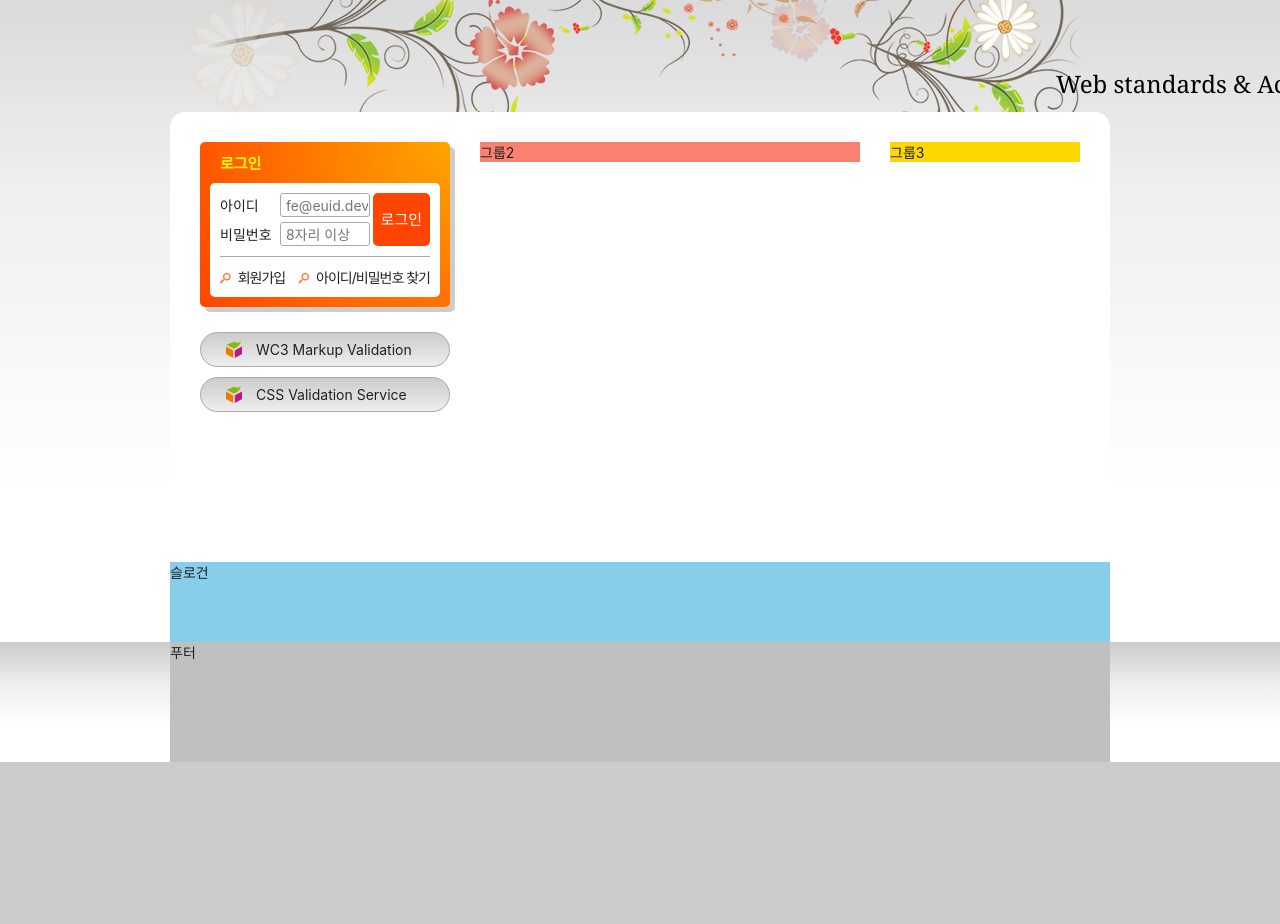
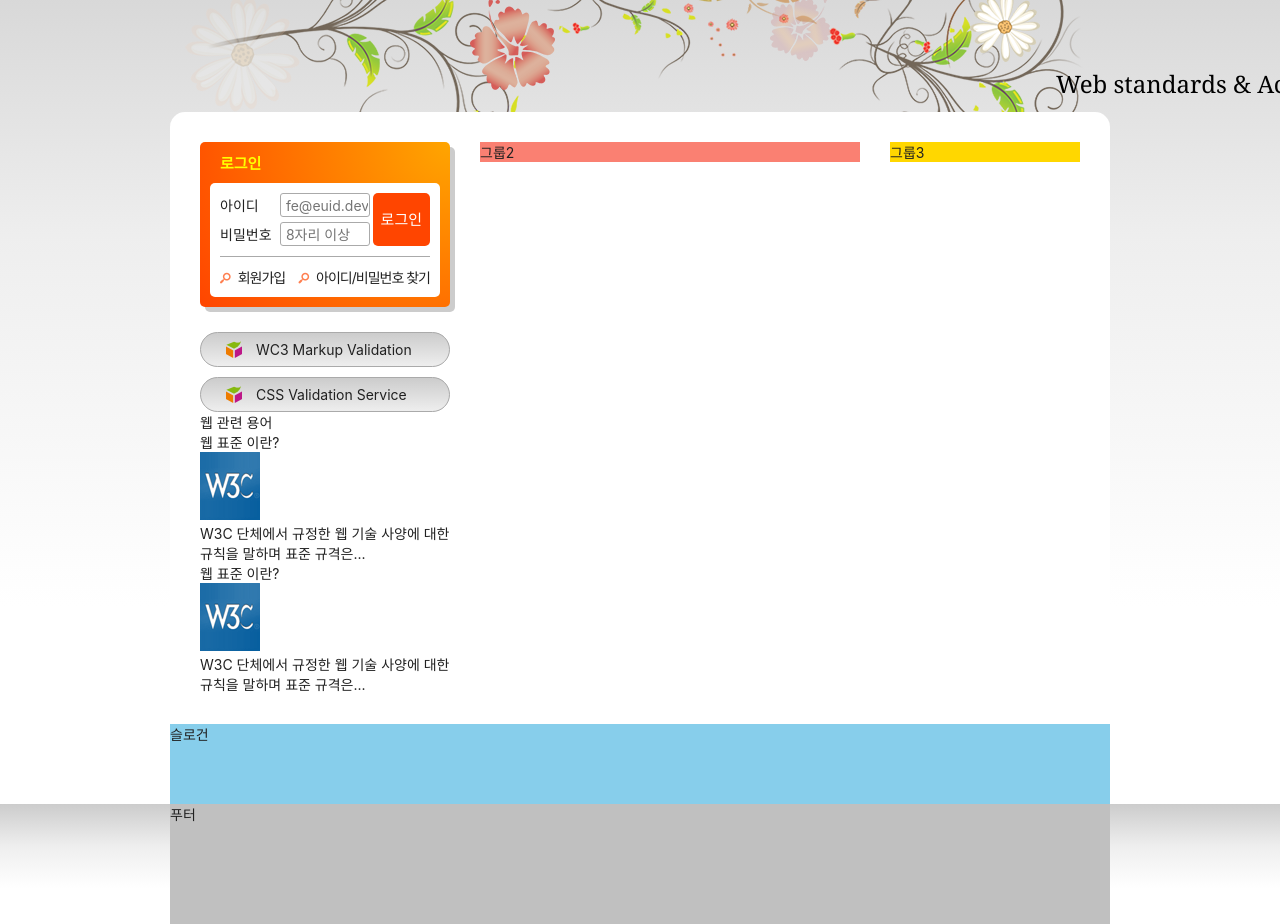
Before and after one commit to leejh4197/HTML5, a plain HTML site: page index.html in a window 1280 px wide. Shown: the part 135-1059 px from the top of the page. Before the commit the page ends 897 px from the top, so only its background shows below. Drawn offline with Linux system fonts and the light colour scheme; a web font is replaced by a local one.

Commit message:
웹 관련 용어 마크업

```diff
--- a/index.html
+++ b/index.html
@@ -212,6 +212,31 @@
             </a>
           </li>
         </ul>
+        <section class="term">
+          <h2 class="term-title">웹 관련 용어</h2>
+          <dl class="term-list">
+            <div>
+              <dt class="term-list-subject">웹 표준 이란?</dt>
+              <dd class="term-list-thumbnail">
+                <img src="./assets/web_standards.gif" alt="W3C 로고" />
+              </dd>
+              <dd class="term-list-brief">
+                W3C 단체에서 규정한 웹 기술 사양에 대한 규칙을 말하며 표준
+                규격은...
+              </dd>
+            </div>
+            <div class="cross">
+              <dt class="term-list-subject">웹 표준 이란?</dt>
+              <dd class="term-list-thumbnail">
+                <img src="./assets/web_standards.gif" alt="W3C 로고" />
+              </dd>
+              <dd class="term-list-brief">
+                W3C 단체에서 규정한 웹 기술 사양에 대한 규칙을 말하며 표준
+                규격은...
+              </dd>
+            </div>
+          </dl>
+        </section>
       </div>
       <div class="group group2">그룹2</div>
       <div class="group group3">그룹3</div>
```
